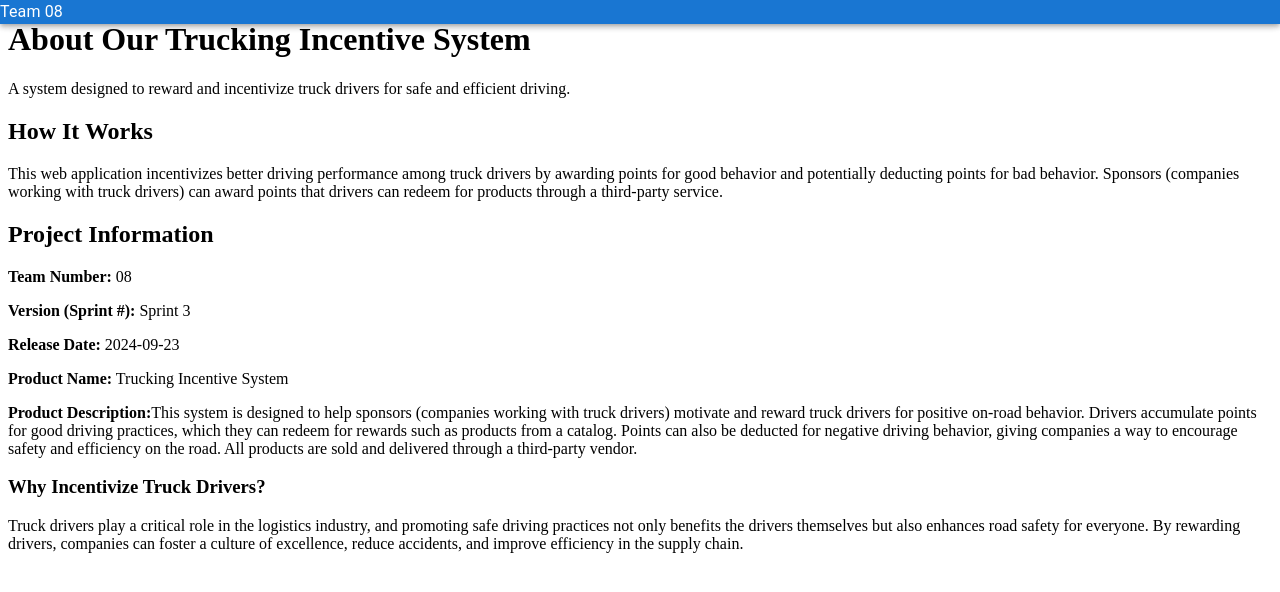
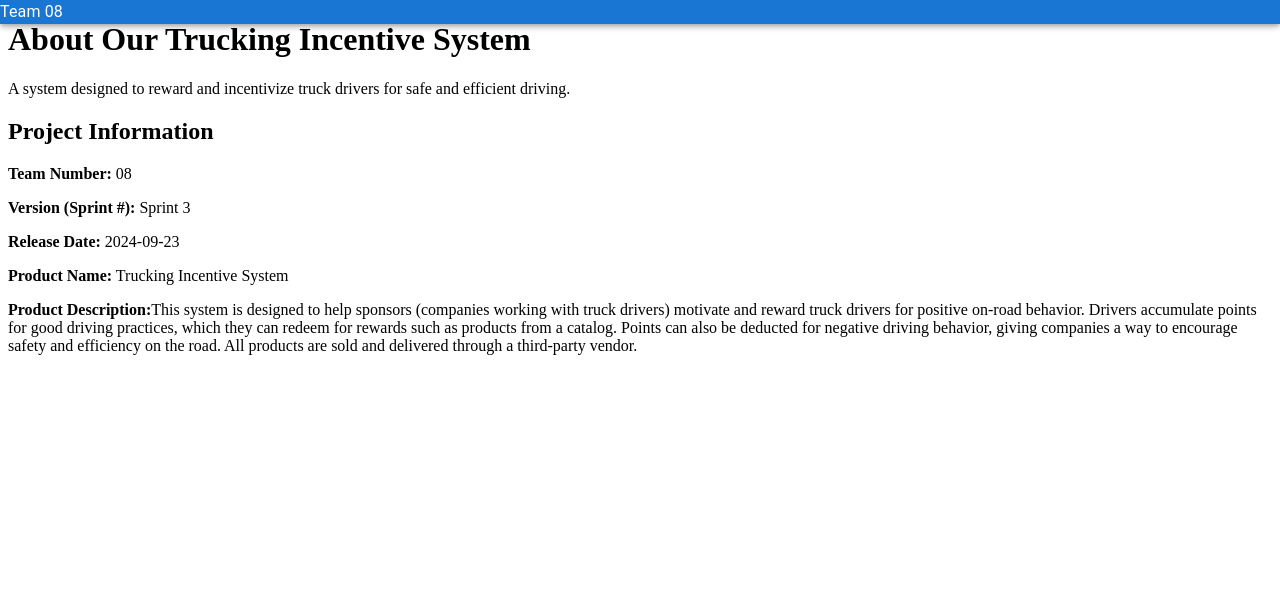
Before and after one commit to Harrison-Holt/The-Good-Driver-Program, a React app in the folder frontend/: page / in a window 1280 px wide. Shown: the top 592 px of the page. Built offline with nearby package versions, Linux system fonts and the light colour scheme; the HTML template or start-up script is replaced by a standard one.

Commit message:
shorten the  About Page

```diff
--- a/frontend/src/pages/Home/index.tsx
+++ b/frontend/src/pages/Home/index.tsx
@@ -14,15 +14,6 @@ const About: React.FC = () => {
           A system designed to reward and incentivize truck drivers for safe and efficient driving.
         </p>
       </div>
-
-      {/* Main Content */}
-      <div className="container mt-5">
-        <h2 className="mb-4">How It Works</h2>
-        <p>
-          This web application incentivizes better driving performance among truck drivers by awarding points for good behavior
-          and potentially deducting points for bad behavior. Sponsors (companies working with truck drivers) can award points
-          that drivers can redeem for products through a third-party service.
-        </p>
 
         {/* Project Information Section */}
         <div className="about-page mt-5">
@@ -56,17 +47,6 @@ const About: React.FC = () => {
             </div>
           </div>
         </div>
-
-        {/* Additional Info Section */}
-        <div className="mt-5">
-          <h3>Why Incentivize Truck Drivers?</h3>
-          <p>
-            Truck drivers play a critical role in the logistics industry, and promoting safe driving practices not only benefits the drivers
-            themselves but also enhances road safety for everyone. By rewarding drivers, companies can foster a culture of excellence,
-            reduce accidents, and improve efficiency in the supply chain.
-          </p>
-        </div>
-      </div>
     </>
   );
 };
```
